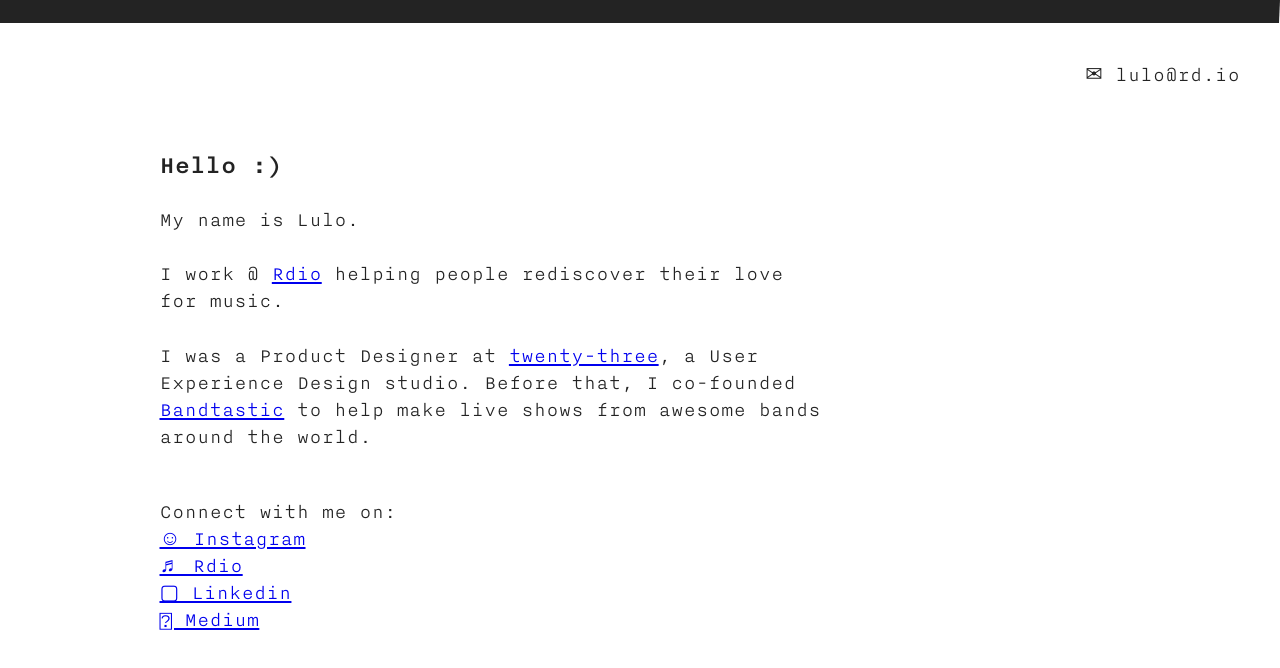
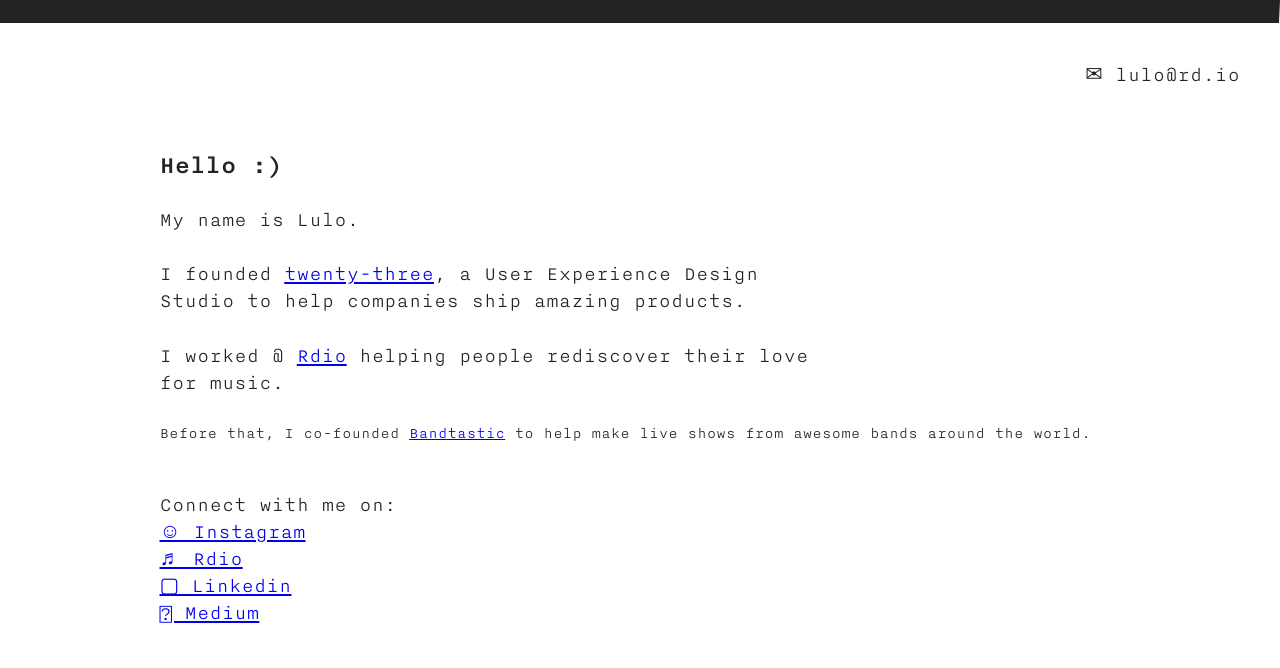
Before and after one commit to lulomx/lulomx.github.io, a plain HTML site: page index.html in a window 1280 px wide. Drawn offline with Linux system fonts and the light colour scheme.

Commit message:
Bye Rdio

```diff
--- a/index.html
+++ b/index.html
@@ -28,8 +28,9 @@
 				<div class="project">
 					<h3 class="title">Hello :)</h3>
 					<p>My name is Lulo.</p>
-					<p>I work @ <a href="http://rdio.com">Rdio</a> helping people rediscover their love for music.</p>
-					<p>I was a Product Designer at <a href="http://twenty-three.co">twenty-three</a>, a User Experience Design studio. Before that, I co-founded <a href="https://www.youtube.com/watch?v=xGBvg33LUSI">Bandtastic</a> to help make live shows from awesome bands around the world.</p>
+					<p>I founded <a href="http://twenty-three.co">twenty-three</a>, a User Experience Design Studio to help companies ship amazing products.</p>
+					<p>I worked @ <a href="http://rdio.com">Rdio</a> helping people rediscover their love for music.</p>
+					 Before that, I co-founded <a href="https://www.youtube.com/watch?v=xGBvg33LUSI">Bandtastic</a> to help make live shows from awesome bands around the world.</p>
 					<br>
 					<p class="links">Connect with me on:
 					</br>
```
